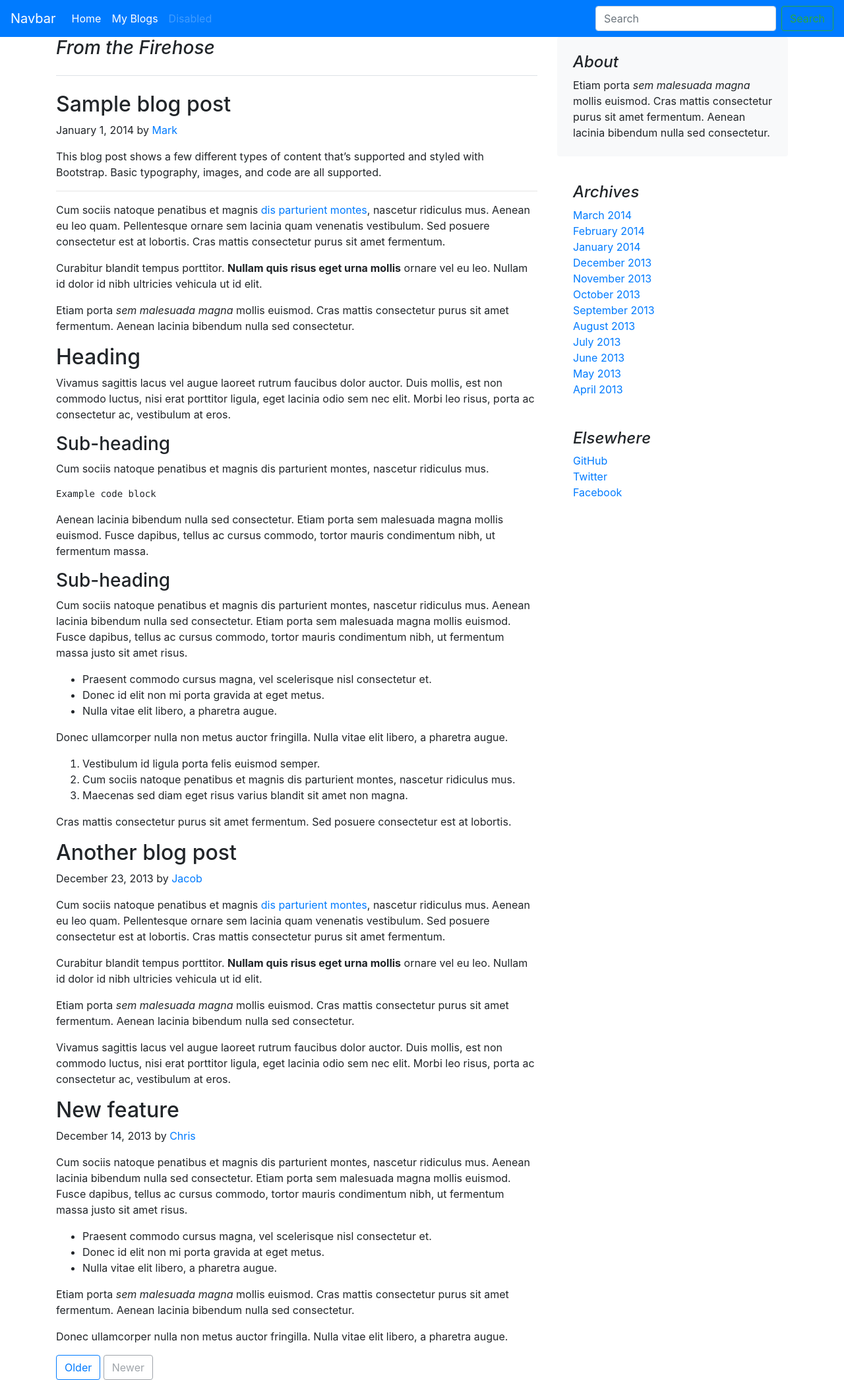
After one commit to rupamswain1/djangoBeginner1, a Django app: page /blog/blogView/ in a window 1280 px wide. The commit adds this page. Shown: the whole page at 66% size. Run offline with Django 3.2, Linux system fonts and the light colour scheme.

Commit message:
blog view and blog basic page added

```diff
--- /dev/null
+++ b/Blog/template/blogBasic.html
@@ -0,0 +1,57 @@
+<!doctype html>
+<html lang="en">
+  <head>
+    <!-- Required meta tags -->
+    <meta charset="utf-8">
+    <meta name="viewport" content="width=device-width, initial-scale=1, shrink-to-fit=no">
+
+    <!-- Bootstrap CSS -->
+    <link rel="stylesheet" href="https://cdn.jsdelivr.net/npm/bootstrap@4.5.3/dist/css/bootstrap.min.css" integrity="sha384-TX8t27EcRE3e/ihU7zmQxVncDAy5uIKz4rEkgIXeMed4M0jlfIDPvg6uqKI2xXr2" crossorigin="anonymous">
+
+    <title>
+      {% block title %}
+      {% endblock%}</title>
+  </head>
+  <body>
+    <nav class="navbar navbar-expand-lg navbar-dark bg-primary">
+  <a class="navbar-brand" href="#">Navbar</a>
+  <button class="navbar-toggler" type="button" data-toggle="collapse" data-target="#navbarSupportedContent" aria-controls="navbarSupportedContent" aria-expanded="false" aria-label="Toggle navigation">
+    <span class="navbar-toggler-icon"></span>
+  </button>
+
+  <div class="collapse navbar-collapse" id="navbarSupportedContent">
+    <ul class="navbar-nav mr-auto">
+      <li class="nav-item active">
+        <a class="nav-link" href="#">Home <span class="sr-only">(current)</span></a>
+      </li>
+      <li class="nav-item active">
+        <a class="nav-link" href="#">My Blogs</a>
+      </li>
+
+      <li class="nav-item">
+        <a class="nav-link disabled" href="#" tabindex="-1" aria-disabled="true">Disabled</a>
+      </li>
+    </ul>
+    <form class="form-inline my-2 my-lg-0">
+      <input class="form-control mr-sm-2" type="search" placeholder="Search" aria-label="Search">
+      <button class="btn btn-outline-success my-2 my-sm-0" type="submit">Search</button>
+    </form>
+  </div>
+</nav>
+{% block body%}
+{% endblock%}
+    <!-- Optional JavaScript; choose one of the two! -->
+
+    <!-- Option 1: jQuery and Bootstrap Bundle (includes Popper) -->
+    <script src="https://code.jquery.com/jquery-3.5.1.slim.min.js" integrity="sha384-DfXdz2htPH0lsSSs5nCTpuj/zy4C+OGpamoFVy38MVBnE+IbbVYUew+OrCXaRkfj" crossorigin="anonymous"></script>
+    <script src="https://cdn.jsdelivr.net/npm/bootstrap@4.5.3/dist/js/bootstrap.bundle.min.js" integrity="sha384-ho+j7jyWK8fNQe+A12Hb8AhRq26LrZ/JpcUGGOn+Y7RsweNrtN/tE3MoK7ZeZDyx" crossorigin="anonymous"></script>
+
+    <!-- Option 2: jQuery, Popper.js, and Bootstrap JS
+    <script src="https://code.jquery.com/jquery-3.5.1.slim.min.js" integrity="sha384-DfXdz2htPH0lsSSs5nCTpuj/zy4C+OGpamoFVy38MVBnE+IbbVYUew+OrCXaRkfj" crossorigin="anonymous"></script>
+    <script src="https://cdn.jsdelivr.net/npm/popper.js@1.16.1/dist/umd/popper.min.js" integrity="sha384-9/reFTGAW83EW2RDu2S0VKaIzap3H66lZH81PoYlFhbGU+6BZp6G7niu735Sk7lN" crossorigin="anonymous"></script>
+    <script src="https://cdn.jsdelivr.net/npm/bootstrap@4.5.3/dist/js/bootstrap.min.js" integrity="sha384-w1Q4orYjBQndcko6MimVbzY0tgp4pWB4lZ7lr30WKz0vr/aWKhXdBNmNb5D92v7s" crossorigin="anonymous"></script>
+    -->
+  </body>
+  {% block js %}
+  {% endblock %}
+</html>
--- /dev/null
+++ b/Blog/template/blogView.html
@@ -0,0 +1,115 @@
+{% extends 'blogBasic.html' %}
+{% block title %}My title {% endblock %}
+
+{% block body %}
+<main role="main" class="container">
+    <div class="row">
+      <div class="col-md-8 blog-main">
+        <h3 class="pb-4 mb-4 font-italic border-bottom">
+          From the Firehose
+        </h3>
+
+        <div class="blog-post">
+          <h2 class="blog-post-title">Sample blog post</h2>
+          <p class="blog-post-meta">January 1, 2014 by <a href="#">Mark</a></p>
+
+          <p>This blog post shows a few different types of content that’s supported and styled with Bootstrap. Basic typography, images, and code are all supported.</p>
+          <hr>
+          <p>Cum sociis natoque penatibus et magnis <a href="#">dis parturient montes</a>, nascetur ridiculus mus. Aenean eu leo quam. Pellentesque ornare sem lacinia quam venenatis vestibulum. Sed posuere consectetur est at lobortis. Cras mattis consectetur purus sit amet fermentum.</p>
+          <blockquote>
+            <p>Curabitur blandit tempus porttitor. <strong>Nullam quis risus eget urna mollis</strong> ornare vel eu leo. Nullam id dolor id nibh ultricies vehicula ut id elit.</p>
+          </blockquote>
+          <p>Etiam porta <em>sem malesuada magna</em> mollis euismod. Cras mattis consectetur purus sit amet fermentum. Aenean lacinia bibendum nulla sed consectetur.</p>
+          <h2>Heading</h2>
+          <p>Vivamus sagittis lacus vel augue laoreet rutrum faucibus dolor auctor. Duis mollis, est non commodo luctus, nisi erat porttitor ligula, eget lacinia odio sem nec elit. Morbi leo risus, porta ac consectetur ac, vestibulum at eros.</p>
+          <h3>Sub-heading</h3>
+          <p>Cum sociis natoque penatibus et magnis dis parturient montes, nascetur ridiculus mus.</p>
+          <pre><code>Example code block</code></pre>
+          <p>Aenean lacinia bibendum nulla sed consectetur. Etiam porta sem malesuada magna mollis euismod. Fusce dapibus, tellus ac cursus commodo, tortor mauris condimentum nibh, ut fermentum massa.</p>
+          <h3>Sub-heading</h3>
+          <p>Cum sociis natoque penatibus et magnis dis parturient montes, nascetur ridiculus mus. Aenean lacinia bibendum nulla sed consectetur. Etiam porta sem malesuada magna mollis euismod. Fusce dapibus, tellus ac cursus commodo, tortor mauris condimentum nibh, ut fermentum massa justo sit amet risus.</p>
+          <ul>
+            <li>Praesent commodo cursus magna, vel scelerisque nisl consectetur et.</li>
+            <li>Donec id elit non mi porta gravida at eget metus.</li>
+            <li>Nulla vitae elit libero, a pharetra augue.</li>
+          </ul>
+          <p>Donec ullamcorper nulla non metus auctor fringilla. Nulla vitae elit libero, a pharetra augue.</p>
+          <ol>
+            <li>Vestibulum id ligula porta felis euismod semper.</li>
+            <li>Cum sociis natoque penatibus et magnis dis parturient montes, nascetur ridiculus mus.</li>
+            <li>Maecenas sed diam eget risus varius blandit sit amet non magna.</li>
+          </ol>
+          <p>Cras mattis consectetur purus sit amet fermentum. Sed posuere consectetur est at lobortis.</p>
+        </div><!-- /.blog-post -->
+
+        <div class="blog-post">
+          <h2 class="blog-post-title">Another blog post</h2>
+          <p class="blog-post-meta">December 23, 2013 by <a href="#">Jacob</a></p>
+
+          <p>Cum sociis natoque penatibus et magnis <a href="#">dis parturient montes</a>, nascetur ridiculus mus. Aenean eu leo quam. Pellentesque ornare sem lacinia quam venenatis vestibulum. Sed posuere consectetur est at lobortis. Cras mattis consectetur purus sit amet fermentum.</p>
+          <blockquote>
+            <p>Curabitur blandit tempus porttitor. <strong>Nullam quis risus eget urna mollis</strong> ornare vel eu leo. Nullam id dolor id nibh ultricies vehicula ut id elit.</p>
+          </blockquote>
+          <p>Etiam porta <em>sem malesuada magna</em> mollis euismod. Cras mattis consectetur purus sit amet fermentum. Aenean lacinia bibendum nulla sed consectetur.</p>
+          <p>Vivamus sagittis lacus vel augue laoreet rutrum faucibus dolor auctor. Duis mollis, est non commodo luctus, nisi erat porttitor ligula, eget lacinia odio sem nec elit. Morbi leo risus, porta ac consectetur ac, vestibulum at eros.</p>
+        </div><!-- /.blog-post -->
+
+        <div class="blog-post">
+          <h2 class="blog-post-title">New feature</h2>
+          <p class="blog-post-meta">December 14, 2013 by <a href="#">Chris</a></p>
+
+          <p>Cum sociis natoque penatibus et magnis dis parturient montes, nascetur ridiculus mus. Aenean lacinia bibendum nulla sed consectetur. Etiam porta sem malesuada magna mollis euismod. Fusce dapibus, tellus ac cursus commodo, tortor mauris condimentum nibh, ut fermentum massa justo sit amet risus.</p>
+          <ul>
+            <li>Praesent commodo cursus magna, vel scelerisque nisl consectetur et.</li>
+            <li>Donec id elit non mi porta gravida at eget metus.</li>
+            <li>Nulla vitae elit libero, a pharetra augue.</li>
+          </ul>
+          <p>Etiam porta <em>sem malesuada magna</em> mollis euismod. Cras mattis consectetur purus sit amet fermentum. Aenean lacinia bibendum nulla sed consectetur.</p>
+          <p>Donec ullamcorper nulla non metus auctor fringilla. Nulla vitae elit libero, a pharetra augue.</p>
+        </div><!-- /.blog-post -->
+
+        <nav class="blog-pagination">
+          <a class="btn btn-outline-primary" href="#">Older</a>
+          <a class="btn btn-outline-secondary disabled" href="#" tabindex="-1" aria-disabled="true">Newer</a>
+        </nav>
+
+      </div><!-- /.blog-main -->
+
+      <aside class="col-md-4 blog-sidebar">
+        <div class="p-4 mb-3 bg-light rounded">
+          <h4 class="font-italic">About</h4>
+          <p class="mb-0">Etiam porta <em>sem malesuada magna</em> mollis euismod. Cras mattis consectetur purus sit amet fermentum. Aenean lacinia bibendum nulla sed consectetur.</p>
+        </div>
+
+        <div class="p-4">
+          <h4 class="font-italic">Archives</h4>
+          <ol class="list-unstyled mb-0">
+            <li><a href="#">March 2014</a></li>
+            <li><a href="#">February 2014</a></li>
+            <li><a href="#">January 2014</a></li>
+            <li><a href="#">December 2013</a></li>
+            <li><a href="#">November 2013</a></li>
+            <li><a href="#">October 2013</a></li>
+            <li><a href="#">September 2013</a></li>
+            <li><a href="#">August 2013</a></li>
+            <li><a href="#">July 2013</a></li>
+            <li><a href="#">June 2013</a></li>
+            <li><a href="#">May 2013</a></li>
+            <li><a href="#">April 2013</a></li>
+          </ol>
+        </div>
+
+        <div class="p-4">
+          <h4 class="font-italic">Elsewhere</h4>
+          <ol class="list-unstyled">
+            <li><a href="#">GitHub</a></li>
+            <li><a href="#">Twitter</a></li>
+            <li><a href="#">Facebook</a></li>
+          </ol>
+        </div>
+      </aside><!-- /.blog-sidebar -->
+
+    </div><!-- /.row -->
+
+  </main>
+{% endblock %}
--- a/Blog/urls.py
+++ b/Blog/urls.py
@@ -18,5 +18,6 @@ from django.urls import path, include
 from . import views
 
 urlpatterns = [
-    path("",views.blogHome,name='blogHome')
+    path("",views.blogHome,name='blogHome'),
+    path('blogView/', views.blogView, name='blogview'),
 ]
--- a/Blog/views.py
+++ b/Blog/views.py
@@ -3,3 +3,6 @@ from django.shortcuts import render
 # Create your views here.
 def blogHome(request):
     return render(request,'blogHome.html')
+
+def blogView(request):
+    return render(request,'blogView.html')
```
Also changed, not shown: Blog/template/blogHome.html (+40 -24 lines).
